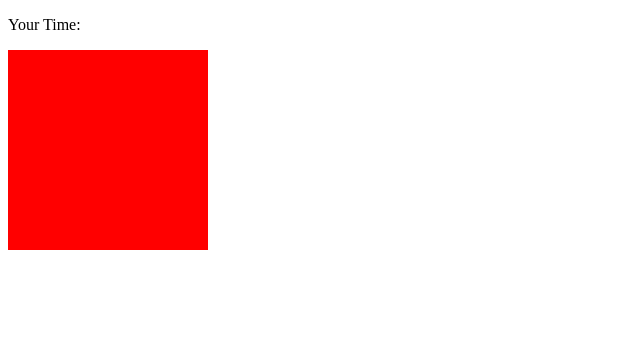
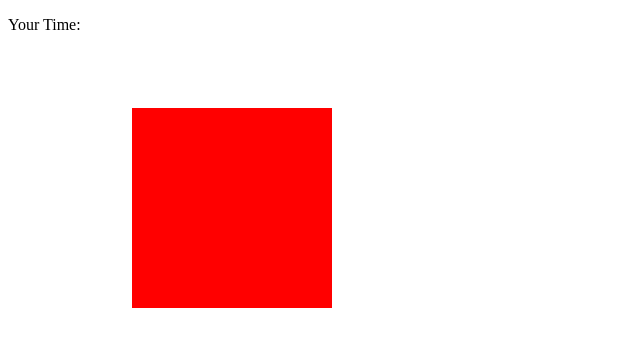
Before and after one commit to crash0283/MyWebsites, a plain HTML site: page 3.JavaScript/index.html in a window 1280 px wide. Shown: the whole page, without its empty margins (0-640 px from the left). Drawn offline with Linux system fonts and the light colour scheme.

Commit message:
fixed position issues

```diff
--- a/3.JavaScript/index.html
+++ b/3.JavaScript/index.html
@@ -44,12 +44,14 @@
     var randTime = Math.random();
     randTime *= 5000;
 
-    var randP = randTime * 500;
+    var randPLeft = Math.floor(Math.random() * (1000 - 1 + 1)) + 1;
+    var randPTop = Math.floor(Math.random() * (500 - 1 + 1)) + 1;
     var myBox = document.getElementById("box");
 
-    myBox.style.position = "absolute";
-    myBox.style.left = Math.round(randP);
-    myBox.style.top = Math.round(randP);
+    myBox.style.position = "relative";
+    myBox.style.left = Math.round(randPLeft) + "px";
+    myBox.style.top = Math.round(randPTop) + "px";
+
 
     setTimeout(function() {
       myBox.style.display="block";
```
